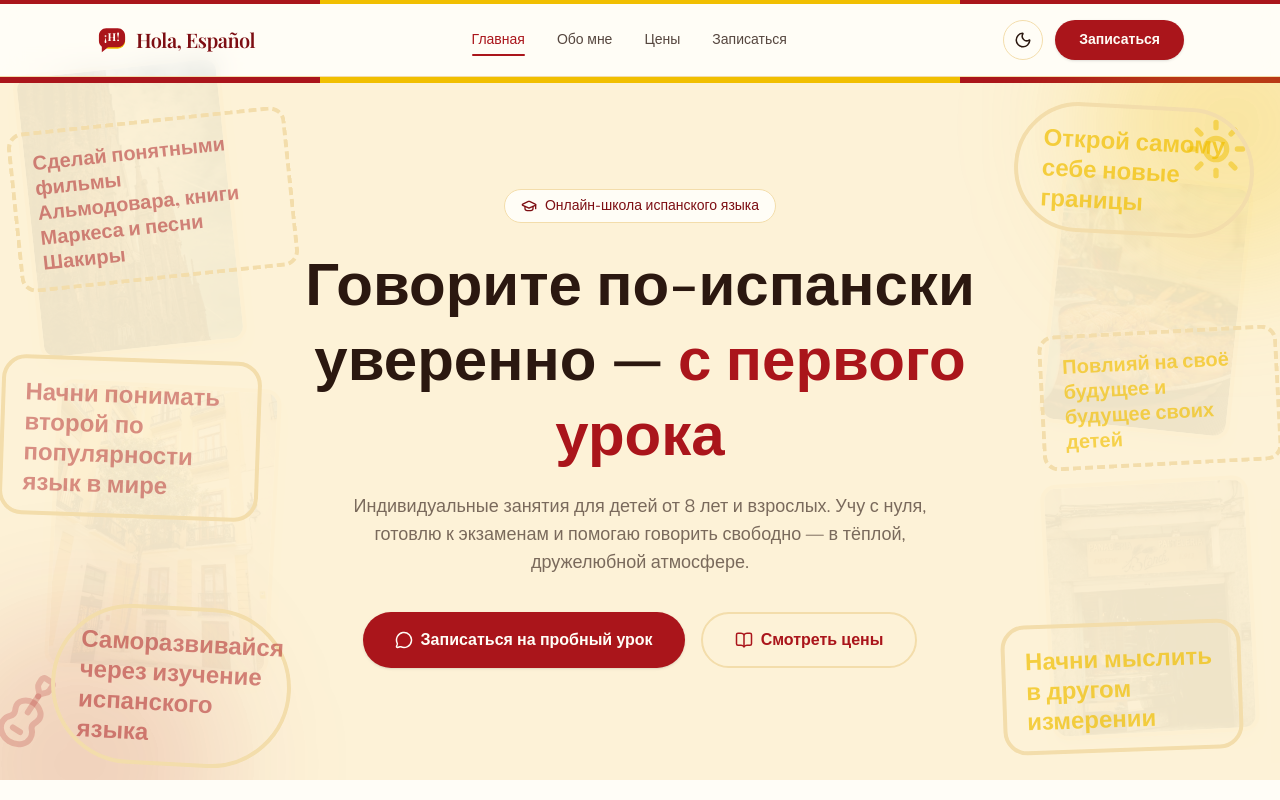
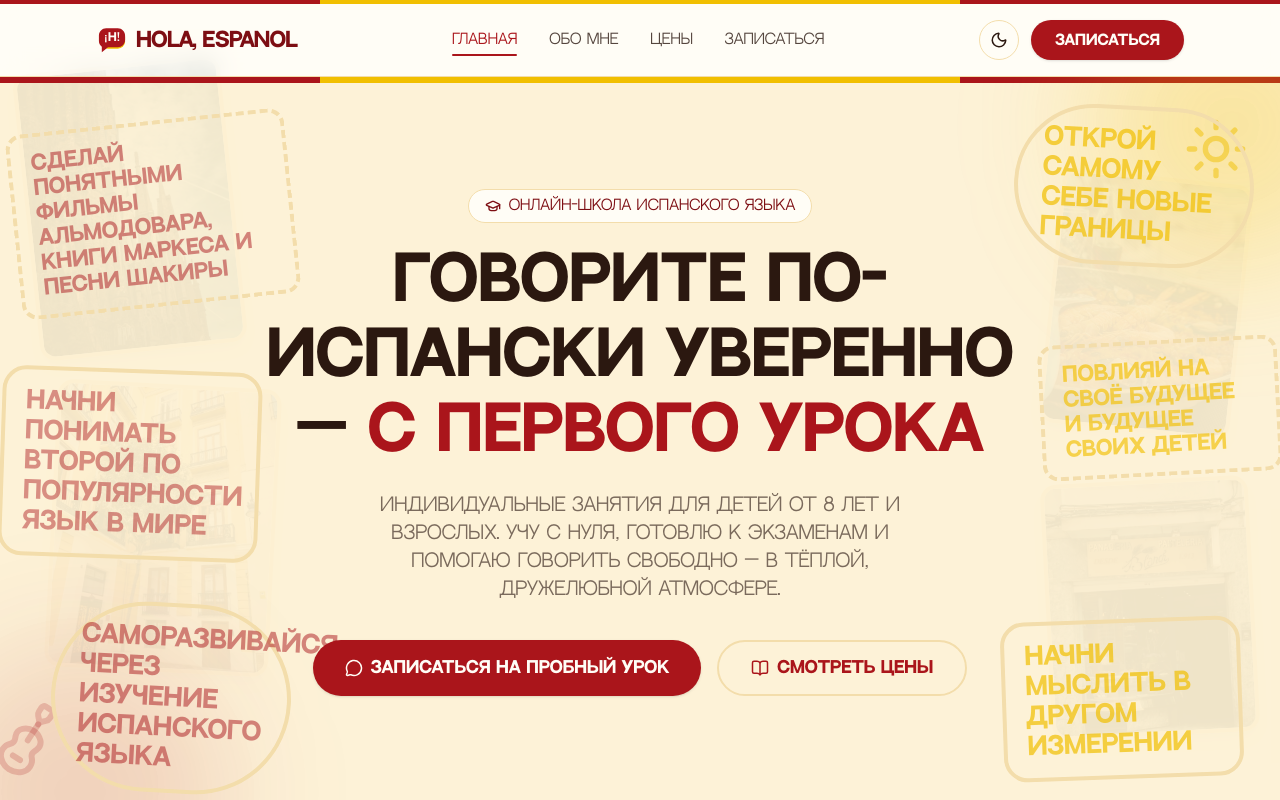
Before and after one commit to katerine47/education, a Next.js app: page / in a window 1280 px wide. Shown: the top 800 px of the page. Built offline with nearby package versions, Linux system fonts and the light colour scheme.

Commit message:
Switch site font to Neutral Face with Nunito cyrillic fallback

```diff
--- a/app/globals.css
+++ b/app/globals.css
@@ -43,8 +43,8 @@
   --color-accent: var(--accent);
   --color-olive: var(--olive);
   --color-ring: var(--ring);
-  --font-heading: var(--font-playfair);
-  --font-body: var(--font-nunito);
+  --font-heading: var(--font-neutral-face), var(--font-nunito);
+  --font-body: var(--font-neutral-face), var(--font-nunito);
 }
 
 * {
--- a/app/layout.tsx
+++ b/app/layout.tsx
@@ -1,17 +1,23 @@
 import type { Metadata } from "next";
-import { Playfair_Display, Nunito } from "next/font/google";
+import localFont from "next/font/local";
+import { Nunito } from "next/font/google";
 import "./globals.css";
 import { ThemeProvider } from "@/components/theme-provider";
 import { Header } from "@/components/header";
 import { Footer } from "@/components/footer";
 import { BackgroundImages } from "@/components/background-images";
 
-const playfair = Playfair_Display({
-  variable: "--font-playfair",
-  subsets: ["latin", "cyrillic"],
-  weight: ["500", "600", "700"],
+const neutralFace = localFont({
+  variable: "--font-neutral-face",
+  src: [
+    { path: "./fonts/NeutralFace.woff", weight: "400", style: "normal" },
+    { path: "./fonts/NeutralFaceBold.woff", weight: "700", style: "normal" },
+  ],
+  display: "swap",
 });
 
+// Кириллический фолбэк: у Neutral Face нет кириллицы,
+// поэтому русский текст будет отрисован Nunito.
 const nunito = Nunito({
   variable: "--font-nunito",
   subsets: ["latin", "cyrillic"],
@@ -36,7 +42,7 @@ export default function RootLayout({
     <html
       lang="ru"
       suppressHydrationWarning
-      className={`${playfair.variable} ${nunito.variable} h-full antialiased`}
+      className={`${neutralFace.variable} ${nunito.variable} h-full antialiased`}
     >
       <body className="flex min-h-full flex-col">
         <ThemeProvider
```
Also changed, not shown: app/fonts/NeutralFace.woff (added), app/fonts/NeutralFaceBold.woff (added).
